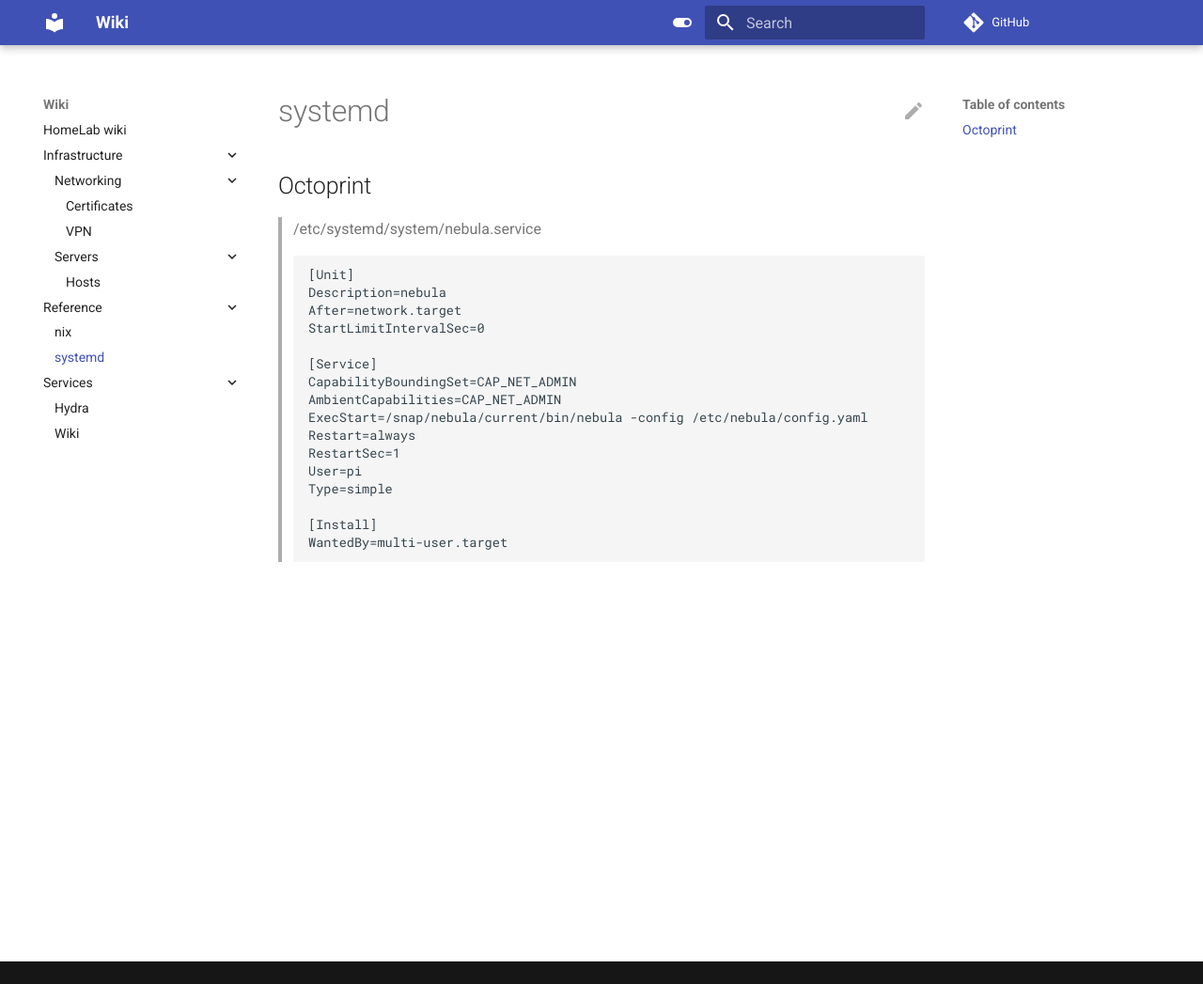
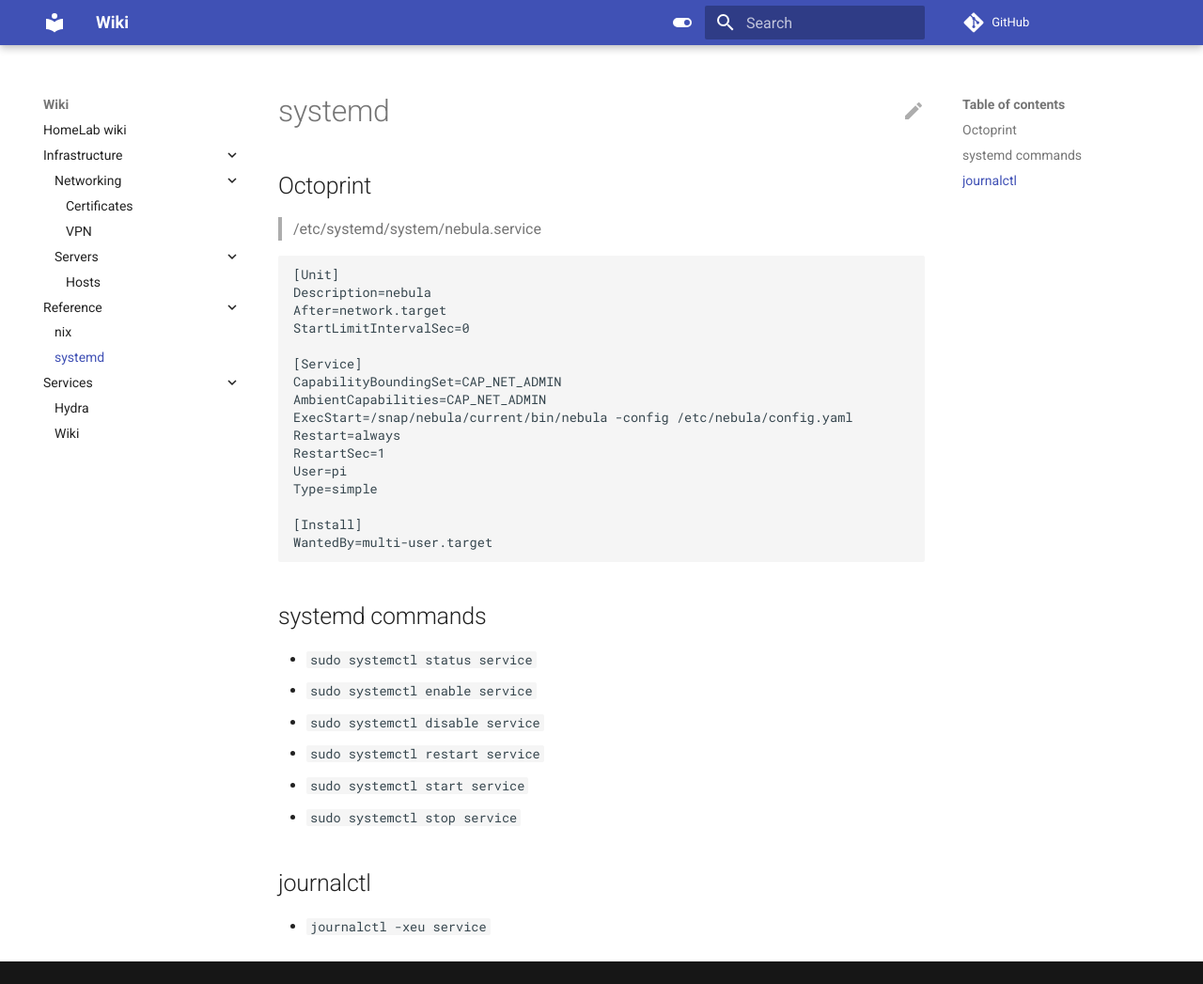
Before and after one commit to icecreammatt/wiki, an MkDocs documentation site: the page built from docs/reference/systemd.md, in a window 1280 px wide and 1047 px high. Shown: the whole window at 94% size. Built offline with MkDocs 1.6.1 and Material for MkDocs 9.7.7, drawn with Linux system fonts in a browser that asks for light colours; comment, search, counter and statistics services are not loaded.

Commit message:
docs: add common commands

````diff
--- a/docs/reference/systemd.md
+++ b/docs/reference/systemd.md
@@ -1,7 +1,9 @@
 # systemd
 
 ## Octoprint
+
 > /etc/systemd/system/nebula.service
+
 ```
 [Unit]
 Description=nebula
@@ -20,3 +22,16 @@
 [Install]
 WantedBy=multi-user.target
 ```
+
+## systemd commands
+
+- `sudo systemctl status service`
+- `sudo systemctl enable service`
+- `sudo systemctl disable service`
+- `sudo systemctl restart service`
+- `sudo systemctl start service`
+- `sudo systemctl stop service`
+
+## journalctl
+
+- `journalctl -xeu service`
````
